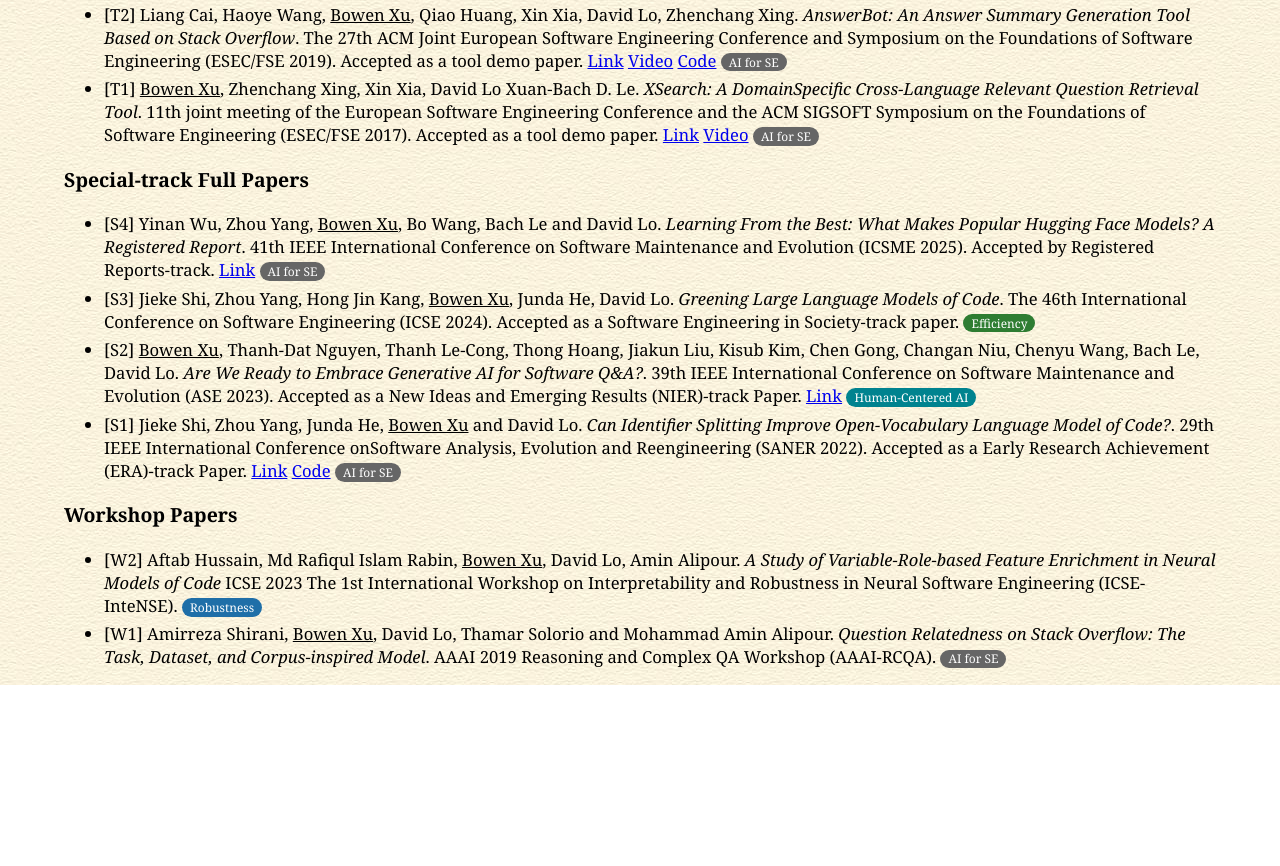
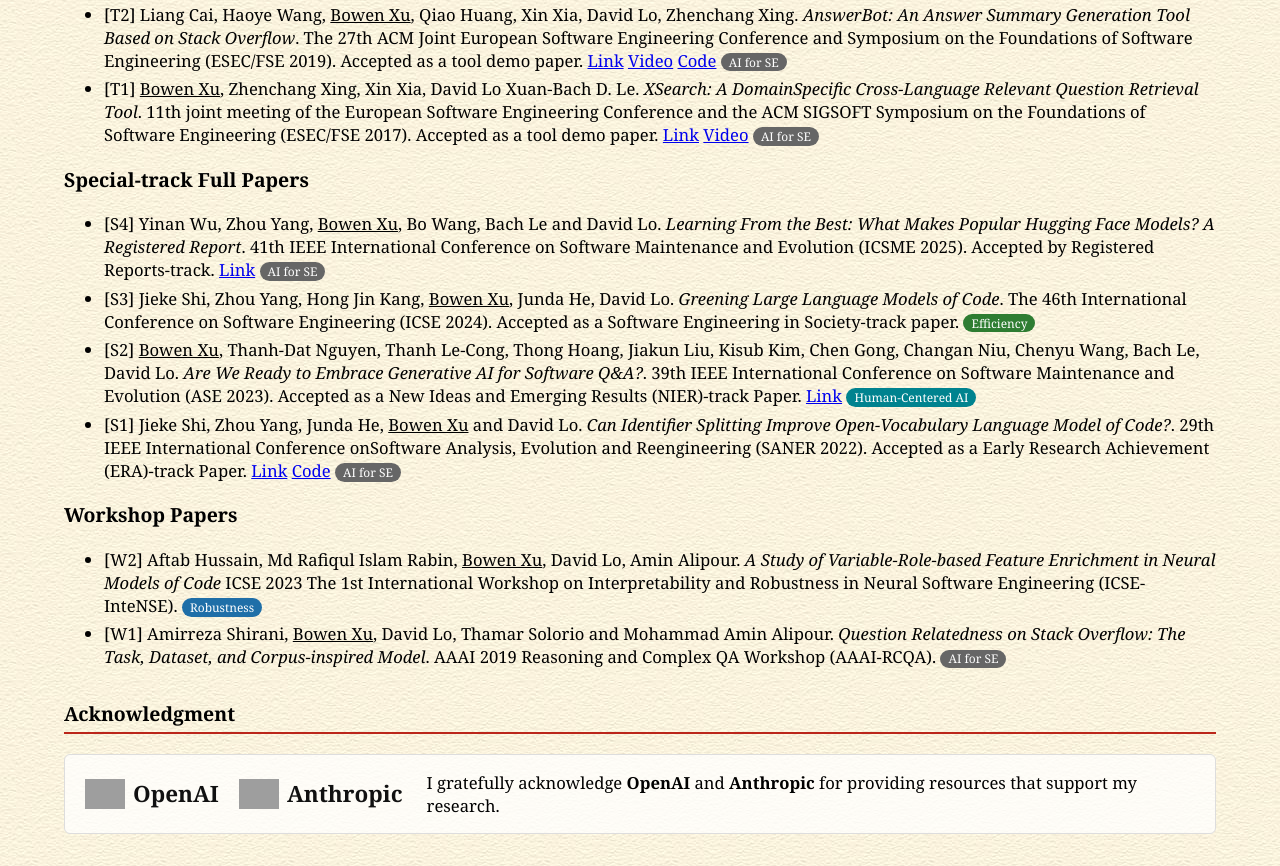
Before and after one commit to maxxbw54/maxxbw54.github.io, a plain HTML site: page publications.html in a window 1280 px wide. Shown: the part 3400-4266 px from the top of the page. Before the commit the page ends 4085 px from the top, so only its background shows below. Drawn offline with Linux system fonts and the light colour scheme; grey boxes are pictures that could not be loaded.

Commit message:
Acknowledge OpenAI and Anthropic research support on publications page
Co-Authored-By: Claude Opus 5.5 <noreply@anthropic.com>

```diff
--- a/publications.html
+++ b/publications.html
@@ -119,6 +119,16 @@
          <p></p>
          <p></p>
       </div>
+      <div id="Acknowledgment">
+         <h3 class="teach-heading">Acknowledgment</h3>
+         <div class="ack">
+            <div class="ack-logos">
+               <a href="https://openai.com/"><img src="https://cdn.jsdelivr.net/npm/simple-icons@13.21.0/icons/openai.svg" alt="" height="32"> OpenAI</a>
+               <a href="https://www.anthropic.com/"><img src="https://cdn.jsdelivr.net/npm/simple-icons@13.21.0/icons/anthropic.svg" alt="" height="32"> Anthropic</a>
+            </div>
+            <p>I gratefully acknowledge <b>OpenAI</b> and <b>Anthropic</b> for providing resources that support my research.</p>
+         </div>
+      </div>
       </main>
       <script>
          // Topic tags and filtering for publications (topics come from each <li data-topics>)
--- a/styles.css
+++ b/styles.css
@@ -267,7 +267,7 @@ body {
 .teach-list ul {
   margin: 0.4rem 0 0;
 }
-.teach-ack {
+.ack {
   display: flex;
   flex-wrap: wrap;
   align-items: center;
@@ -278,12 +278,29 @@ body {
   padding: 1rem 1.25rem;
   margin-bottom: 2rem;
 }
-.teach-ack img {
+.ack img {
   display: block;
   height: 36px;
   width: auto;
 }
-.teach-ack p {
+.ack-logos {
+  display: flex;
+  flex-wrap: wrap;
+  gap: 1.25rem;
+}
+.ack-logos a {
+  display: flex;
+  align-items: center;
+  gap: 0.5rem;
+  color: #111;
+  font-size: 1.35em;
+  font-weight: bold;
+  text-decoration: none;
+}
+.ack-logos img {
+  height: 30px;
+}
+.ack p {
   flex: 1 1 280px;
   margin: 0;
 }
```
Also changed, not shown: teaching.html (+1 -1 lines).
